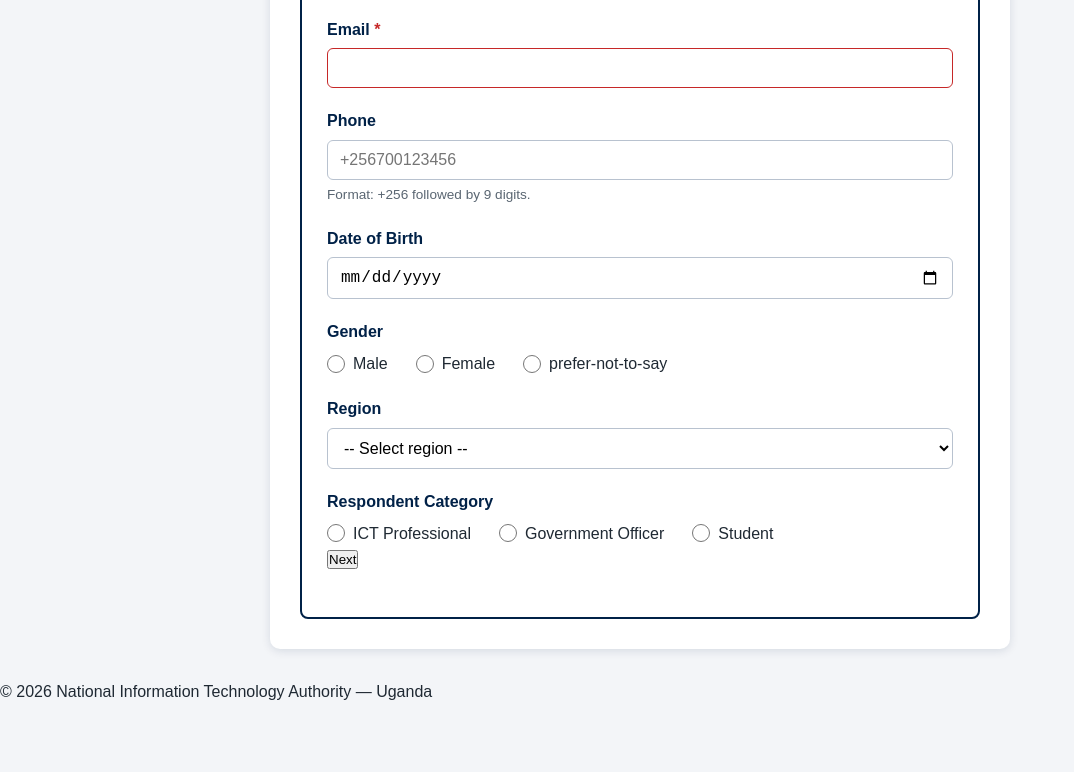
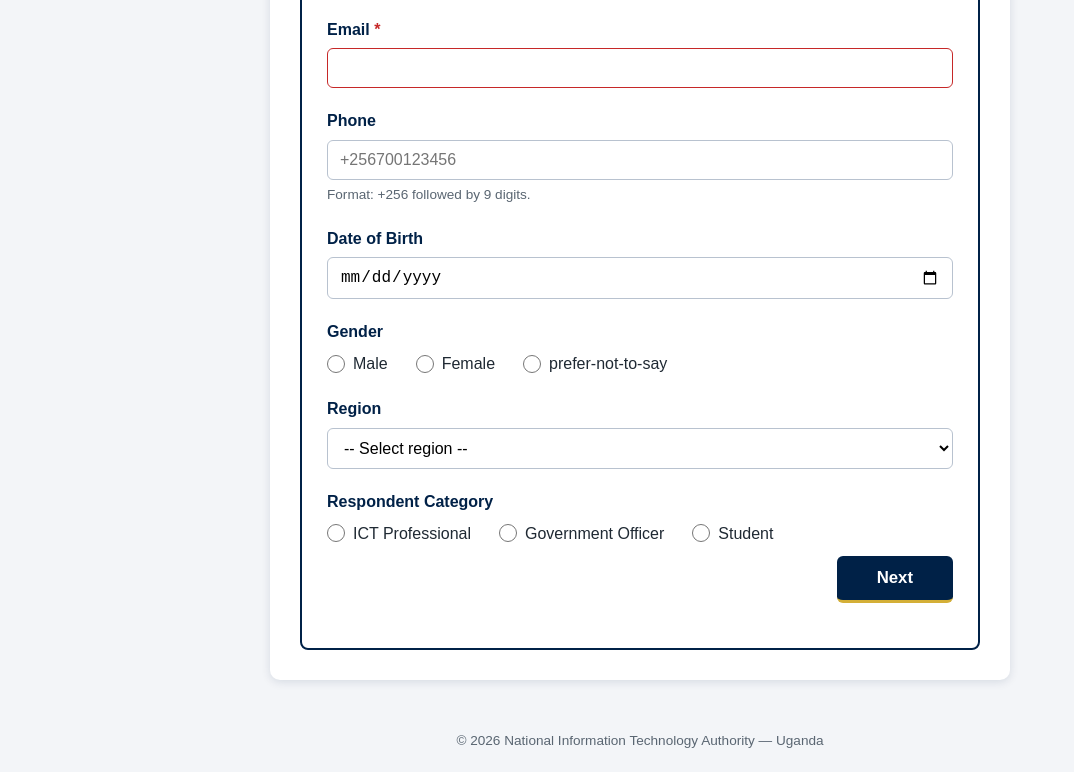
Before and after one commit to Patrickodida/nita-uganda-online-survey-form, a plain HTML site: page index.html in a window 1280 px wide. Shown: the part 876-1648 px from the top of the page, without its empty margins (0-1074 px from the left). Before the commit the page ends 1580 px from the top, so only its background shows below. Drawn offline with Linux system fonts and the light colour scheme.

Commit message:
Style the next button and the footer section

```diff
--- a/survey.css
+++ b/survey.css
@@ -219,3 +219,30 @@ input[type="radio"] {
     height: 18px;
     accent-color: #002147;
 }
+
+/* Next button */
+.btn-next {
+    display: block;
+    margin: 10px 0 0 auto;
+    background: #002147;
+    color: #FFFFFF;
+    font-size: 1.05rem;
+    font-weight: bold;
+    padding: 12px 40px;
+    border: none;
+    border-radius: 6px;
+    border-bottom: 3px solid #D4AF37;
+    cursor: pointer;
+}
+
+.btn-next:hover {
+    background: #0A3566;
+}
+
+/* Footer */
+footer {
+    text-align: center;
+    padding: 20px;
+    font-size: 0.85rem;
+    color: #5A6672;
+}
```
